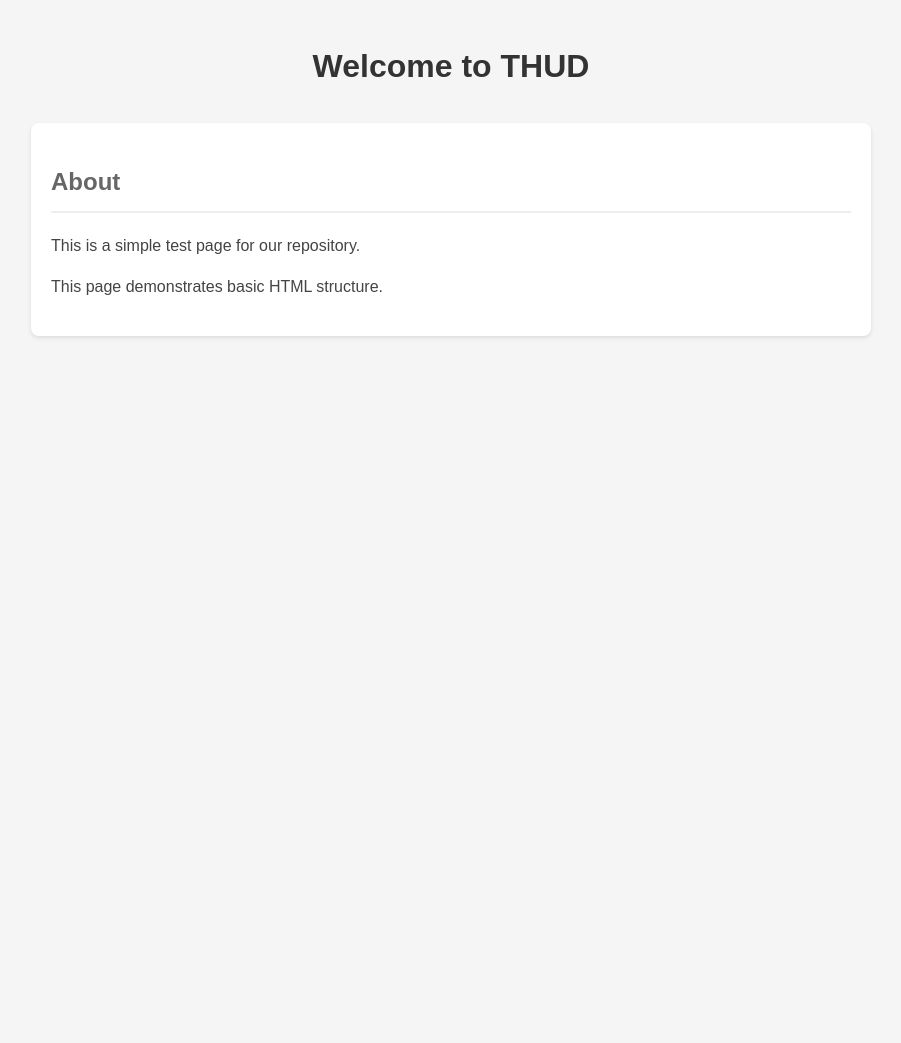
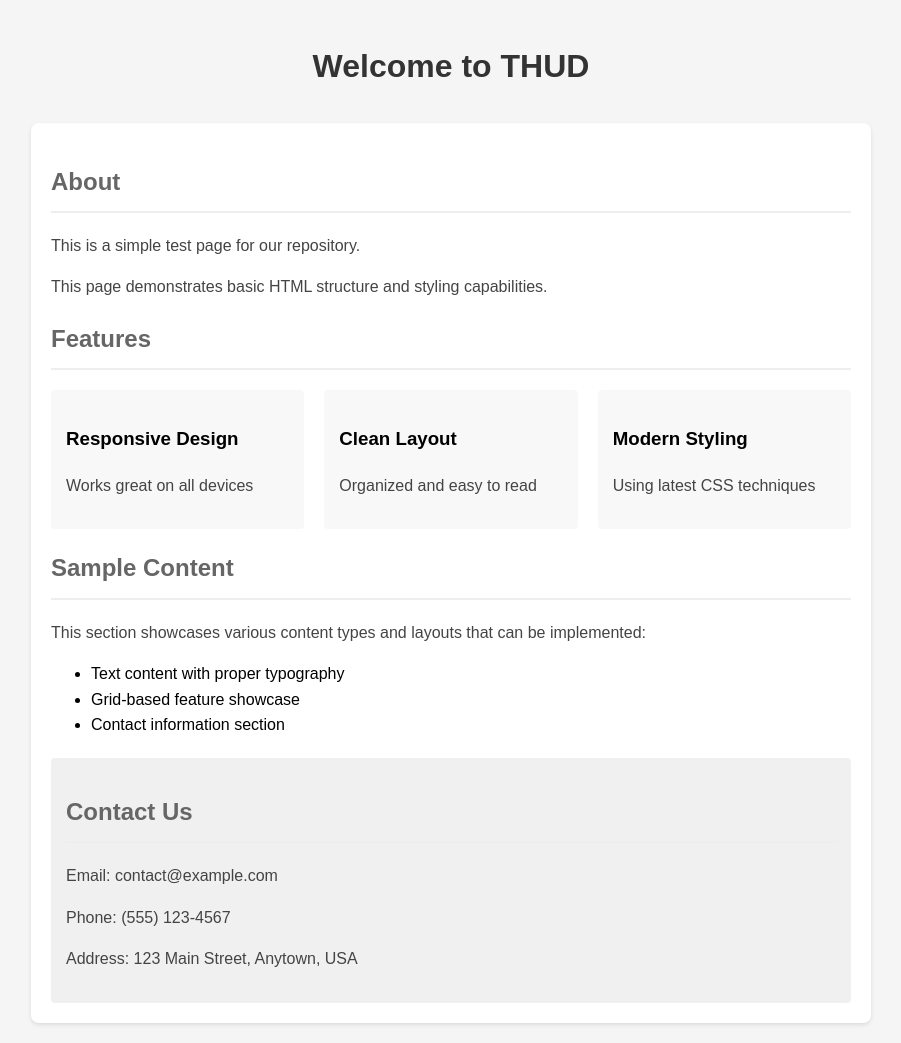
Before and after one commit to timhudsonacs/THUD-test, a plain HTML site: page index.html in a window 1280 px wide. Shown: the whole page, without its empty margins (189-1090 px from the left). Before the commit the page ends 800 px from the top, so only its background shows below. Drawn offline with Linux system fonts and the light colour scheme.

Commit message:
Add more content sections as requested in issue #1

```diff
--- a/index.html
+++ b/index.html
@@ -33,6 +33,23 @@
         p {
             color: #444;
         }
+        .feature-grid {
+            display: grid;
+            grid-template-columns: repeat(auto-fit, minmax(200px, 1fr));
+            gap: 20px;
+            margin: 20px 0;
+        }
+        .feature-item {
+            padding: 15px;
+            background-color: #f8f8f8;
+            border-radius: 4px;
+        }
+        .contact-info {
+            background-color: #f0f0f0;
+            padding: 15px;
+            border-radius: 4px;
+            margin-top: 20px;
+        }
     </style>
 </head>
 <body>
@@ -41,7 +58,42 @@
         <section>
             <h2>About</h2>
             <p>This is a simple test page for our repository.</p>
-            <p>This page demonstrates basic HTML structure.</p>
+            <p>This page demonstrates basic HTML structure and styling capabilities.</p>
+        </section>
+
+        <section>
+            <h2>Features</h2>
+            <div class="feature-grid">
+                <div class="feature-item">
+                    <h3>Responsive Design</h3>
+                    <p>Works great on all devices</p>
+                </div>
+                <div class="feature-item">
+                    <h3>Clean Layout</h3>
+                    <p>Organized and easy to read</p>
+                </div>
+                <div class="feature-item">
+                    <h3>Modern Styling</h3>
+                    <p>Using latest CSS techniques</p>
+                </div>
+            </div>
+        </section>
+
+        <section>
+            <h2>Sample Content</h2>
+            <p>This section showcases various content types and layouts that can be implemented:</p>
+            <ul>
+                <li>Text content with proper typography</li>
+                <li>Grid-based feature showcase</li>
+                <li>Contact information section</li>
+            </ul>
+        </section>
+
+        <section class="contact-info">
+            <h2>Contact Us</h2>
+            <p>Email: contact@example.com</p>
+            <p>Phone: (555) 123-4567</p>
+            <p>Address: 123 Main Street, Anytown, USA</p>
         </section>
     </div>
 </body>
```
